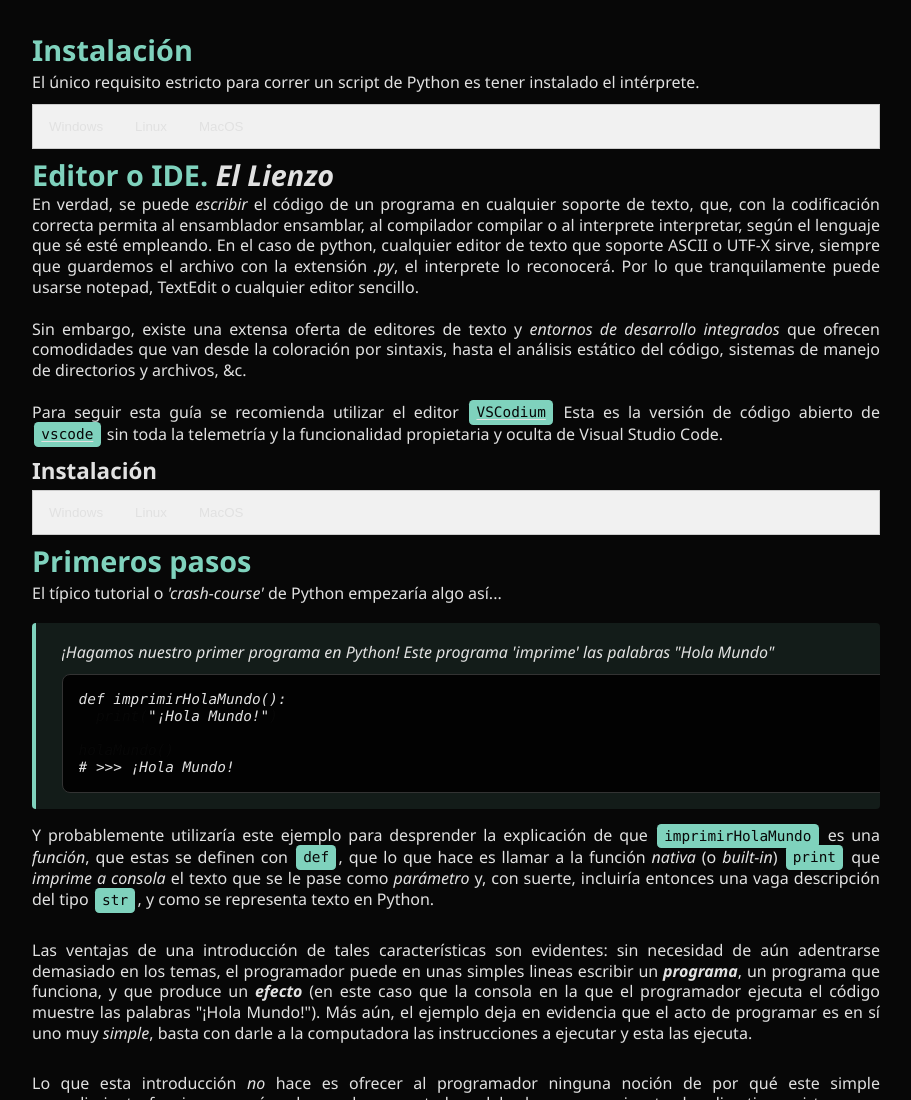
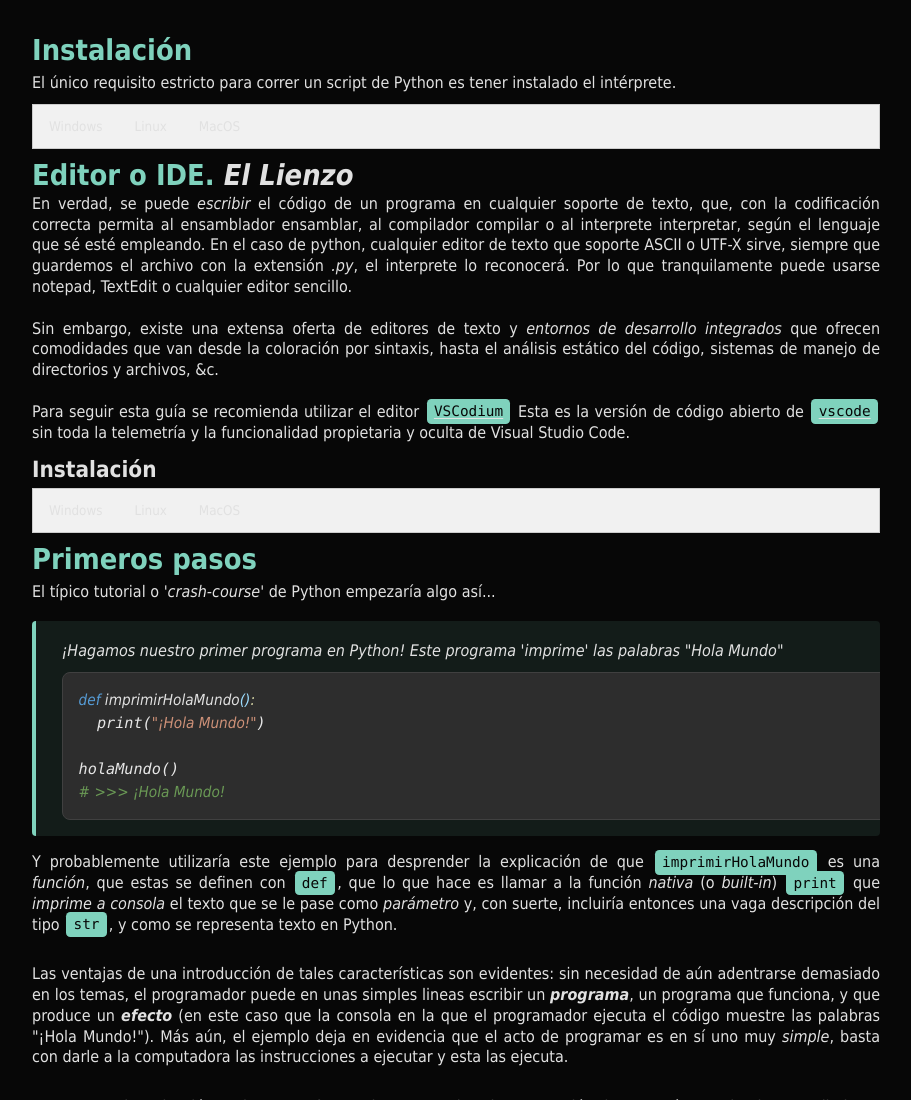
Before and after one commit to Hernanatn/python.io, a plain HTML site: page 0. Primeros Pasos.html in a window 1280 px wide. Shown: the top 1100 px of the page, without its empty margins (272-1183 px from the left). Drawn offline with Linux system fonts and the light colour scheme.

Commit message:
[AR] estilos, fuente

```diff
--- a/estatico/estilos.css
+++ b/estatico/estilos.css
@@ -8,9 +8,10 @@
   --texto-secundario: #b0b0b0;
   --borde: #333333;
 }
-*{
-  transition: all 300ms ease-in-out;
-}
+  *{
+    transition: all 300ms ease-in-out;
+    font-family: 'Roboto Mono', 'Inconsolata', Tahoma, Geneva, Verdana, sans-serif;
+  }
 
 *:not(html,body,#contenedor-pagina){scrollbar-width: none;}
 *:not(html,body,#contenedor-pagina)::-webkit-scrollbar{display: none;}
@@ -38,7 +39,6 @@ body{
   / 20vw 1fr
   ;
   gap: 2.5vw;
-  font-family: 'Segoe UI', Tahoma, Geneva, Verdana, sans-serif;
   line-height: 1.6;
 }
 
@@ -157,7 +157,7 @@ code{
   border-radius: .3em;
   background-color: var(--acento);
   color: var(--fondo);
-  font-family: 'Consolas', 'Monaco', 'Courier New', monospace;
+  font-family: 'Roboto Mono', 'Consolas', 'Monaco', 'Courier New', monospace;
   font-size: 0.9em;
 }
 
@@ -168,14 +168,55 @@ div:has(>pre>code){
   padding: 1em;
   margin: 1vh 0;
   border-radius: .5em;
-  background-color: var(--negro);
+  background-color: #1e1e1e;
   border: 1px solid var(--borde);
   overflow-x: auto;
+}
+
+/* Estilos específicos para bloques de código Python */
+div:has(>pre>code[class*="language-python"]){
+  background-color: #2d2d2d;
+  border: 1px solid #404040;
 }
 div:has(>pre>code)>pre,div:has(>pre>code)>pre>code{
   padding: 0!important;
   margin: 0!important;
   background-color: transparent!important;
+}
+
+/* Mejoras para el código Python dentro de los bloques */
+div:has(>pre>code[class*="language-python"])>pre>code{
+  color: #e6e6e6 !important;
+  font-family: 'Roboto Mono', 'Consolas', 'Monaco', 'Courier New', monospace !important;
+  font-size: 0.95em !important;
+  line-height: 1.5 !important;
+}
+
+/* Colores específicos para elementos de Python */
+div:has(>pre>code[class*="language-python"]) .hljs-keyword,
+div:has(>pre>code[class*="language-python"]) .hljs-built_in {
+  color: #569cd6 !important;
+}
+
+div:has(>pre>code[class*="language-python"]) .hljs-string {
+  color: #ce9178 !important;
+}
+
+div:has(>pre>code[class*="language-python"]) .hljs-number {
+  color: #b5cea8 !important;
+}
+
+div:has(>pre>code[class*="language-python"]) .hljs-comment {
+  color: #6a9955 !important;
+  font-style: italic;
+}
+
+div:has(>pre>code[class*="language-python"]) .hljs-function {
+  color: #dcdcaa !important;
+}
+
+div:has(>pre>code[class*="language-python"]) .hljs-params {
+  color: #9cdcfe !important;
 }
 
 /* Mejoras adicionales para tipografía y espaciado */
```
Also changed, not shown: index.html (+12 -1 lines).
